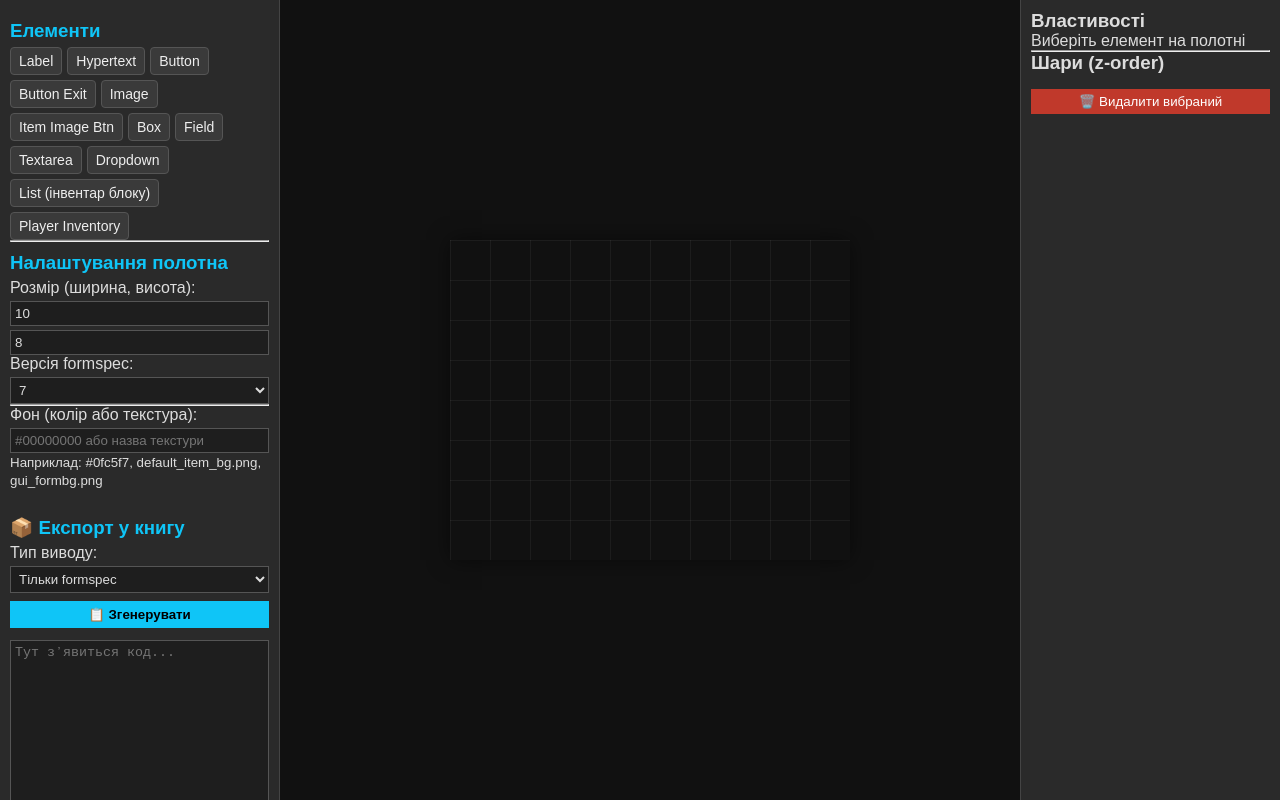
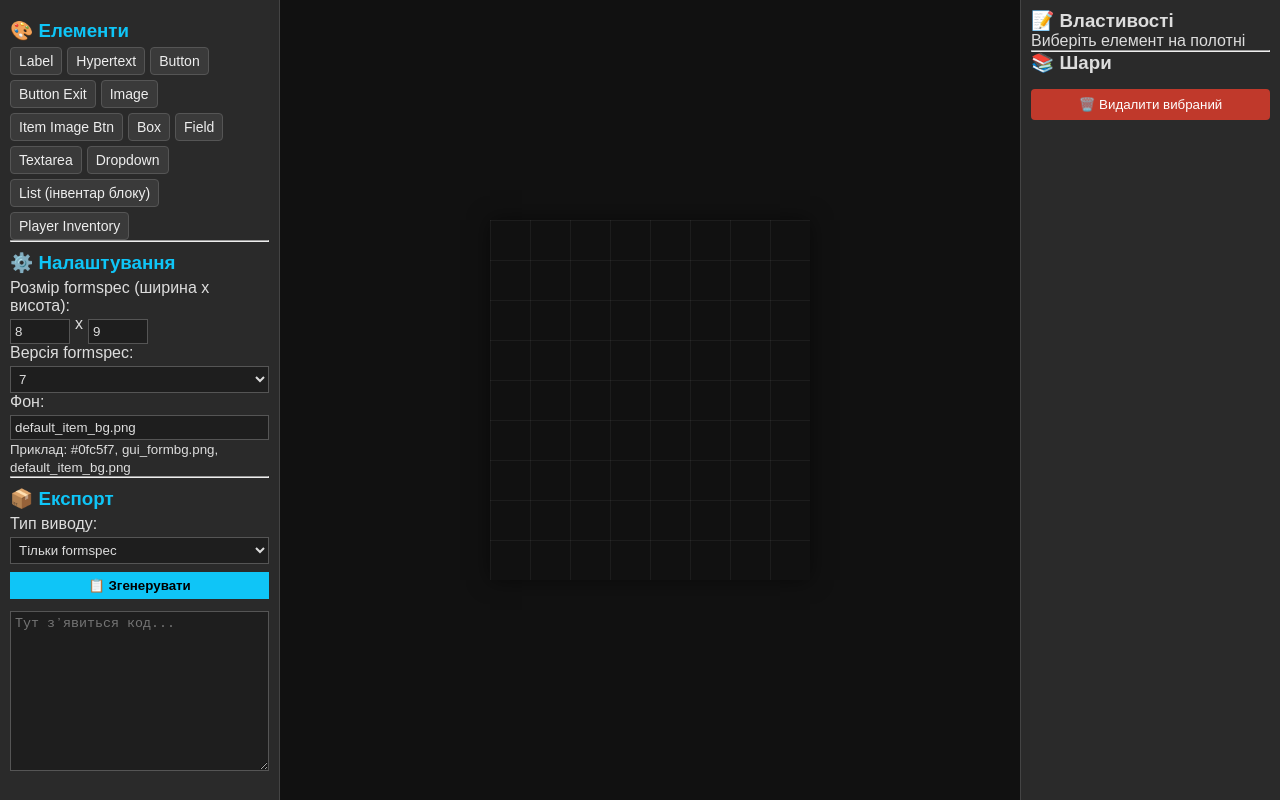
Before and after one commit to MrBelugaBogdan/Formspect, a plain HTML site: page index.html in a window 1280 px wide. Drawn offline with Linux system fonts and the light colour scheme.

Commit message:
Update index.html

```diff
--- a/index.html
+++ b/index.html
@@ -9,67 +9,73 @@
     <div id="app">
         <!-- Бічна панель-палітра -->
         <div id="palette">
-            <h3>Елементи</h3>
-            <div id="element-list">
-                <!-- Динамічно заповнюється з elements.js -->
+            <h3>🎨 Елементи</h3>
+            <div id="element-list"></div>
+
+            <hr>
+            <h3>⚙️ Налаштування</h3>
+
+            <label>Розмір formspec (ширина x висота):</label>
+            <div style="display: flex; gap: 5px;">
+                <input type="number" id="canvas-width" value="8" min="1" max="20" step="0.5" style="width: 60px;">
+                <span>x</span>
+                <input type="number" id="canvas-height" value="9" min="1" max="20" step="0.5" style="width: 60px;">
             </div>
-            <hr>
-            <h3>Налаштування полотна</h3>
-            <label>Розмір (ширина, висота):</label>
-            <input type="number" id="canvas-width" value="10" min="1" max="20" step="0.5">
-            <input type="number" id="canvas-height" value="8" min="1" max="20" step="0.5">
-            <br>
+
             <label>Версія formspec:</label>
             <select id="formspec-version">
                 <option value="6">6</option>
                 <option value="7" selected>7</option>
             </select>
+
+            <label>Фон:</label>
+            <input type="text" id="bg-input" placeholder="колір або текстура" value="default_item_bg.png">
+            <small>Приклад: #0fc5f7, gui_formbg.png, default_item_bg.png</small>
+
             <hr>
-            <label>Фон (колір або текстура):</label>
-            <input type="text" id="bg-color" placeholder="#00000000 або назва текстури" value="">
-            <small>Наприклад: #0fc5f7, default_item_bg.png, gui_formbg.png</small>
-            <br><br>
+            <h3>📦 Експорт</h3>
 
-            <!-- Нова секція: Експорт у книгу -->
-            <h3>📦 Експорт у книгу</h3>
-            <label for="export-type">Тип виводу:</label>
+            <label>Тип виводу:</label>
             <select id="export-type">
                 <option value="raw">Тільки formspec</option>
                 <option value="book_empty">/giveme books:empty</option>
                 <option value="book_written">/giveme books:written</option>
             </select>
 
-            <!-- Поля для books:written (показуються тільки коли вибрано) -->
-            <div id="book-written-fields" style="display: none;">
-                <label>Власник (owner):</label>
+            <div id="book-fields" style="display: none;">
+                <label>Власник:</label>
                 <input type="text" id="book-owner" value="Деси">
-                <label>Опис (description):</label>
+                <label>Опис:</label>
                 <input type="text" id="book-desc" value="Інвентар">
-                <label>Текст сторінки (text):</label>
-                <textarea id="book-text" rows="3">Травон 2 - ржера поль лізна</textarea>
-                <label>Назва (title):</label>
+                <label>Текст сторінки:</label>
+                <textarea id="book-text" rows="2">Травон 2 - ржера поль лізна</textarea>
+                <label>Назва книги:</label>
                 <input type="text" id="book-title" value="Крисли Bag">
             </div>
 
             <button id="btn-generate">📋 Згенерувати</button>
-            <textarea id="output-formspec" readonly rows="12" placeholder="Тут зʼявиться код..."></textarea>
+            <textarea id="output-formspec" readonly rows="10" placeholder="Тут зʼявиться код..."></textarea>
         </div>
 
-        <!-- Полотно (canvas) -->
+        <!-- Полотно -->
         <div id="canvas-container">
-            <div id="canvas"></div>
+            <div id="canvas">
+                <div id="grid-overlay"></div>
+            </div>
         </div>
 
-        <!-- Панель властивостей (зʼявляється при виділенні) -->
+        <!-- Панель властивостей -->
         <div id="properties-panel">
-            <h3>Властивості</h3>
+            <h3>📝 Властивості</h3>
             <div id="props-content">
-                <p>Виберіть елемент на полотні</p>
+                <p style="color: #888;">Виберіть елемент на полотні</p>
             </div>
             <hr>
-            <h3>Шари (z-order)</h3>
+            <h3>📚 Шари</h3>
             <ul id="layer-list"></ul>
-            <button id="btn-delete-selected">🗑️ Видалити вибраний</button>
+            <button id="btn-delete-selected" style="width: 100%; margin-top: 10px; padding: 8px; background: #c0392b; border: none; color: white; cursor: pointer; border-radius: 4px;">
+                🗑️ Видалити вибраний
+            </button>
         </div>
     </div>
 
```
